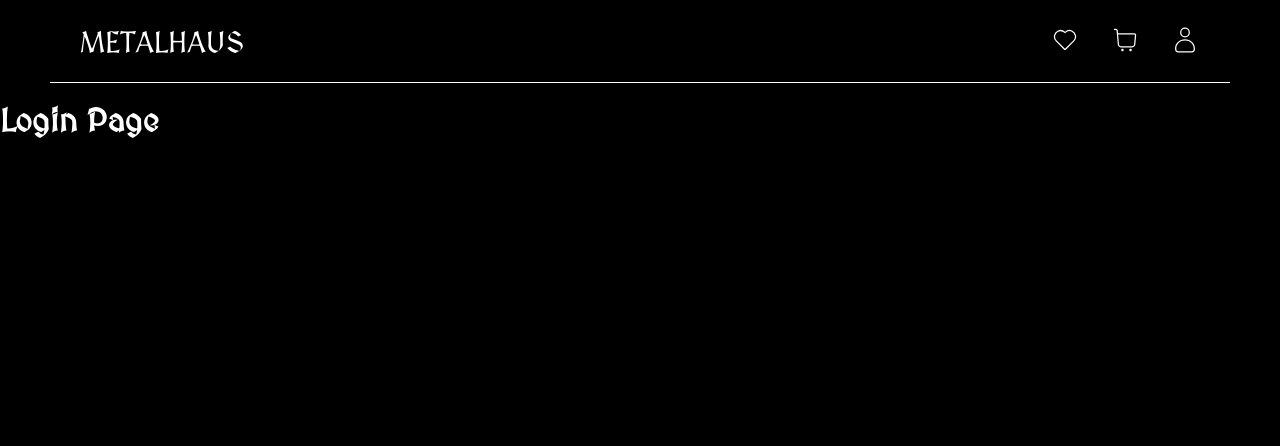
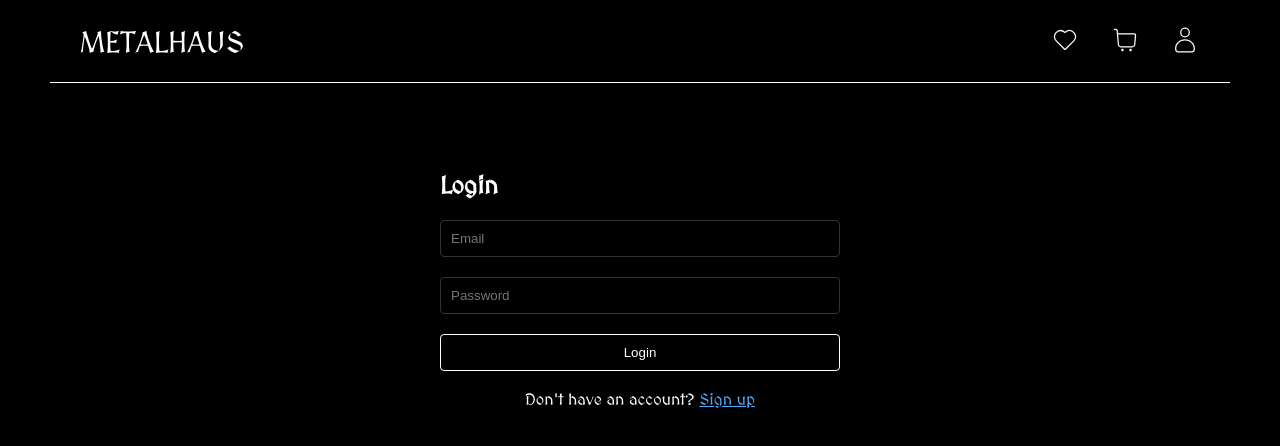
Before and after one commit to incioz/metalhaus, a React (Create React App) app in the folder frontend/: page /login in a window 1280 px wide. Shown: the top 446 px of the page. Built offline with nearby package versions, Linux system fonts and the light colour scheme.

Commit message:
added signup and login functions

```diff
--- a/frontend/src/App.js
+++ b/frontend/src/App.js
@@ -7,6 +7,7 @@ import Navbar from './components/Layout/Navbar';
 import Home from './pages/Shop';
 import Cart from './pages/Cart';
 import Login from './pages/Login';
+import Signup from './pages/Signup';
 import Favorites from './pages/Favorites';
 import './App.css';
 
@@ -22,6 +23,7 @@ function App() {
               <Route path="/favorites" element={<Favorites />} />
               <Route path="/cart" element={<Cart />} />
               <Route path="/login" element={<Login />} />
+              <Route path="/signup" element={<Signup />} />
             </Routes>
           </div>
         </FavoritesProvider>
--- /dev/null
+++ b/frontend/src/components/Auth/AuthForms.css
@@ -0,0 +1,57 @@
+.auth-form-container {
+  max-width: 400px;
+  margin: 50px auto;
+  padding: 20px;
+  color: white;
+}
+
+.auth-form {
+  display: flex;
+  flex-direction: column;
+  gap: 20px;
+}
+
+.form-group {
+  display: flex;
+  flex-direction: column;
+}
+
+.form-group input {
+  padding: 10px;
+  border: 1px solid #333;
+  border-radius: 4px;
+  background-color: transparent;
+  color: white;
+}
+
+.auth-button {
+  padding: 10px;
+  background-color: transparent;
+  border: 1px solid white;
+  color: white;
+  border-radius: 4px;
+  cursor: pointer;
+  transition: all 0.3s ease;
+}
+
+.auth-button:hover {
+  background-color: white;
+  color: black;
+}
+
+.error-message {
+  color: #ff6b6b;
+  margin-bottom: 10px;
+  text-align: center;
+}
+
+.auth-switch {
+  text-align: center;
+  margin-top: 20px;
+}
+
+.auth-switch span {
+  color: #4dabf7;
+  cursor: pointer;
+  text-decoration: underline;
+}
--- a/frontend/src/components/Auth/LoginForm.js
+++ b/frontend/src/components/Auth/LoginForm.js
@@ -0,0 +1,57 @@
+import React, { useState, useContext } from 'react';
+import { useNavigate } from 'react-router-dom';
+import { AuthContext } from '../../contexts/AuthContext';
+import './AuthForms.css';
+
+const LoginForm = () => {
+  const [email, setEmail] = useState('');
+  const [password, setPassword] = useState('');
+  const [error, setError] = useState('');
+  const { login } = useContext(AuthContext);
+  const navigate = useNavigate();
+
+  const handleSubmit = async (e) => {
+    e.preventDefault();
+    setError('');
+
+    const success = await login(email, password);
+    if (success) {
+      navigate('/');
+    } else {
+      setError('Invalid credentials');
+    }
+  };
+
+  return (
+    <div className="auth-form-container">
+      <h2>Login</h2>
+      {error && <div className="error-message">{error}</div>}
+      <form onSubmit={handleSubmit} className="auth-form">
+        <div className="form-group">
+          <input
+            type="email"
+            placeholder="Email"
+            value={email}
+            onChange={(e) => setEmail(e.target.value)}
+            required
+          />
+        </div>
+        <div className="form-group">
+          <input
+            type="password"
+            placeholder="Password"
+            value={password}
+            onChange={(e) => setPassword(e.target.value)}
+            required
+          />
+        </div>
+        <button type="submit" className="auth-button">Login</button>
+      </form>
+      <p className="auth-switch">
+        Don't have an account? <span onClick={() => navigate('/signup')}>Sign up</span>
+      </p>
+    </div>
+  );
+};
+
+export default LoginForm;
--- /dev/null
+++ b/frontend/src/components/Auth/SignupForm.js
@@ -0,0 +1,83 @@
+import React, { useState } from 'react';
+import { useNavigate } from 'react-router-dom';
+import axios from 'axios';
+import './AuthForms.css';
+
+const SignupForm = () => {
+  const [email, setEmail] = useState('');
+  const [password, setPassword] = useState('');
+  const [confirmPassword, setConfirmPassword] = useState('');
+  const [error, setError] = useState('');
+  const navigate = useNavigate();
+
+  const handleSubmit = async (e) => {
+    e.preventDefault();
+    setError('');
+
+    if (password !== confirmPassword) {
+      setError('Passwords do not match');
+      return;
+    }
+
+    if (password.length < 8) {
+      setError('Password must be at least 8 characters long');
+      return;
+    }
+
+    try {
+      const response = await axios.post('http://localhost:5000/api/signup', {
+        email,
+        password
+      });
+
+      localStorage.setItem('token', response.data.token);
+      navigate('/login');
+    } catch (error) {
+      setError(error.response?.data?.message || 'Error creating account');
+    }
+  };
+
+  return (
+    <div className="auth-form-container">
+      <h2>Sign Up</h2>
+      {error && <div className="error-message">{error}</div>}
+      <form onSubmit={handleSubmit} className="auth-form">
+        <div className="form-group">
+          <input
+            type="email"
+            placeholder="Email"
+            value={email}
+            onChange={(e) => setEmail(e.target.value)}
+            required
+          />
+        </div>
+        <div className="form-group">
+          <input
+            type="password"
+            placeholder="Password (min. 8 characters)"
+            value={password}
+            onChange={(e) => setPassword(e.target.value)}
+            minLength="8"
+            required
+          />
+        </div>
+        <div className="form-group">
+          <input
+            type="password"
+            placeholder="Confirm Password"
+            value={confirmPassword}
+            onChange={(e) => setConfirmPassword(e.target.value)}
+            minLength="8"
+            required
+          />
+        </div>
+        <button type="submit" className="auth-button">Sign Up</button>
+      </form>
+      <p className="auth-switch">
+        Already have an account? <span onClick={() => navigate('/login')}>Login</span>
+      </p>
+    </div>
+  );
+};
+
+export default SignupForm;
--- a/frontend/src/components/Layout/Navbar.css
+++ b/frontend/src/components/Layout/Navbar.css
@@ -34,3 +34,11 @@
 .icons:hover {
     color: #ccc;
 }
+
+.auth-icon-button {
+    background: none;
+    border: none;
+    padding: 0;
+    cursor: pointer;
+    margin-left: 30px;
+  }
--- a/frontend/src/components/Layout/Navbar.js
+++ b/frontend/src/components/Layout/Navbar.js
@@ -1,11 +1,22 @@
-import React from 'react';
-import { Link } from 'react-router-dom';
+import React, { useContext } from 'react';
+import { Link, useNavigate } from 'react-router-dom';
+import { AuthContext } from '../../contexts/AuthContext';
 import './Navbar.css';
-import { CiHeart } from "react-icons/ci";
-import { CiShoppingCart } from "react-icons/ci";
-import { CiUser } from "react-icons/ci";
+import { CiHeart, CiShoppingCart, CiUser, CiLogout } from "react-icons/ci";
 
 function Navbar() {
+  const { isAuthenticated, logout } = useContext(AuthContext);
+  const navigate = useNavigate();
+
+  const handleAuthClick = () => {
+    if (isAuthenticated) {
+      logout();
+      navigate('/');
+    } else {
+      navigate('/login');
+    }
+  };
+
   return (
     <nav className="navbar">
       <div className="logo">
@@ -18,9 +29,12 @@ function Navbar() {
         <Link to="/cart">
           <CiShoppingCart className="icons" size={30} />
         </Link>
-        <Link to="/login">
-          <CiUser className="icons" size={30} />
-        </Link>
+        <button onClick={handleAuthClick} className="auth-icon-button">
+          {isAuthenticated ?
+            <CiLogout className="icons" size={30} /> :
+            <CiUser className="icons" size={30} />
+          }
+        </button>
       </div>
     </nav>
   );
--- a/frontend/src/components/Shop/ProductCard.css
+++ b/frontend/src/components/Shop/ProductCard.css
@@ -37,6 +37,8 @@
     padding-bottom: 5px;
     border-radius: 15px;
     color: white;
+    font-family: 'MedievalSharp';
+    font-size: 15px;
 }
 
 .addToCartBttn:hover {
--- a/frontend/src/components/Shop/ProductCard.js
+++ b/frontend/src/components/Shop/ProductCard.js
@@ -34,7 +34,7 @@ const ProductCard = ({ product }) => {
         <p>${product.price}</p>
         <div className="buttons">
           <button className="addToCartBttn" onClick={() => addToCart(product)}>
-            Add To Cart
+            add to cart
           </button>
           <button className="favoriteBtn" onClick={handleFavoriteClick}>
             {isFavorite ? <FaHeart color="red" /> : <CiHeart />}
--- a/frontend/src/pages/Favorites.js
+++ b/frontend/src/pages/Favorites.js
@@ -11,7 +11,7 @@ const Favorites = () => {
   if (!isAuthenticated) {
     return (
       <div className="shop">
-        <h2>Please log in to view your favorites</h2>
+        <div className="subTitle">please log in to view your favorites</div>
       </div>
     );
   }
--- a/frontend/src/pages/Login.js
+++ b/frontend/src/pages/Login.js
@@ -1,9 +1,10 @@
 import React from 'react';
+import LoginForm from '../components/Auth/LoginForm';
 
 const Login = () => {
   return (
-    <div>
-      <h1>Login Page</h1>
+    <div className="shop">
+      <LoginForm />
     </div>
   );
 };
--- /dev/null
+++ b/frontend/src/pages/Signup.js
@@ -0,0 +1,12 @@
+import React from 'react';
+import SignupForm from '../components/Auth/SignupForm';
+
+const Signup = () => {
+  return (
+    <div className="shop">
+      <SignupForm />
+    </div>
+  );
+};
+
+export default Signup;
```
Also changed, not shown: frontend/src/components/Favorites/FavoriteItem.js (deleted), 1 other file (tests, documents, lock files or other folders).
